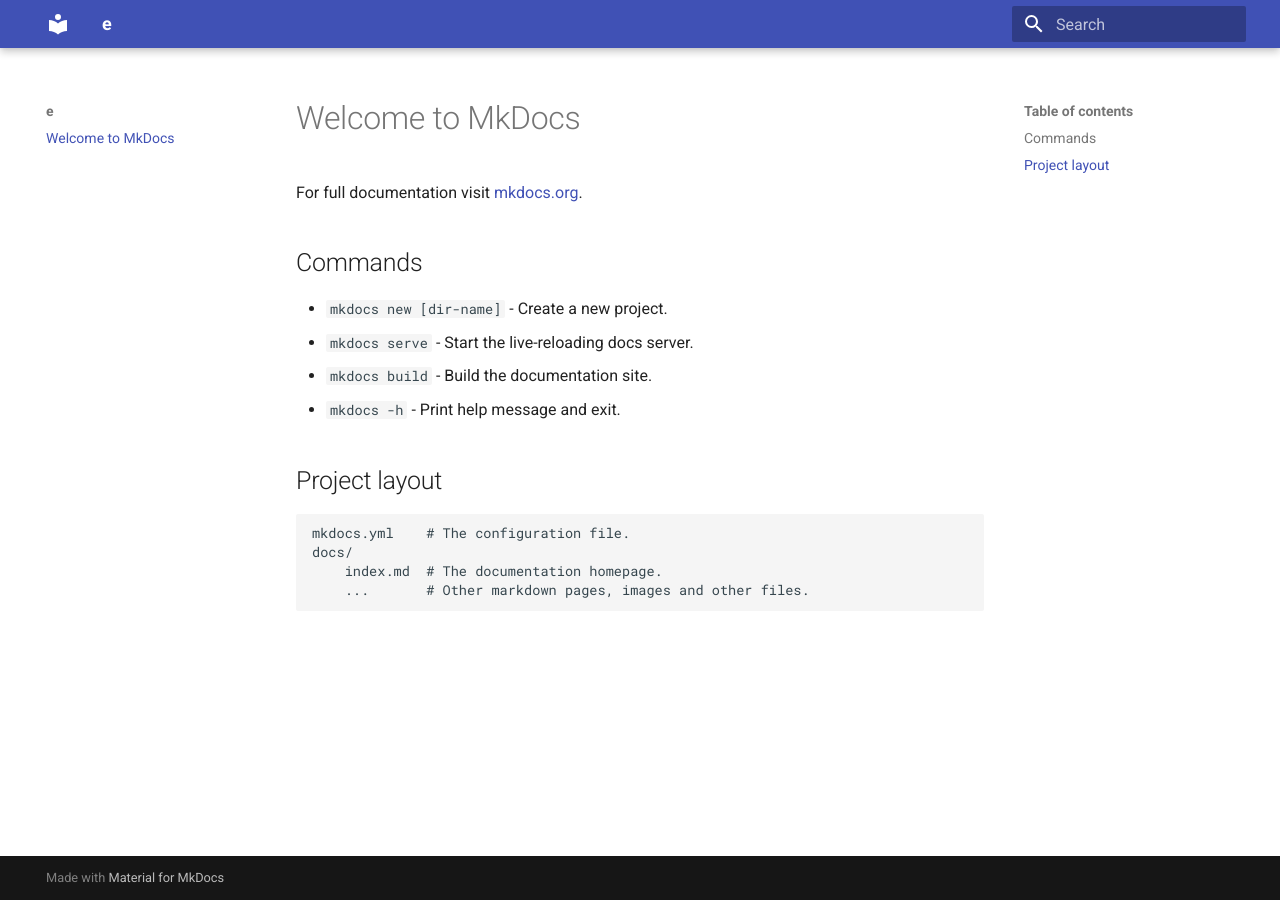
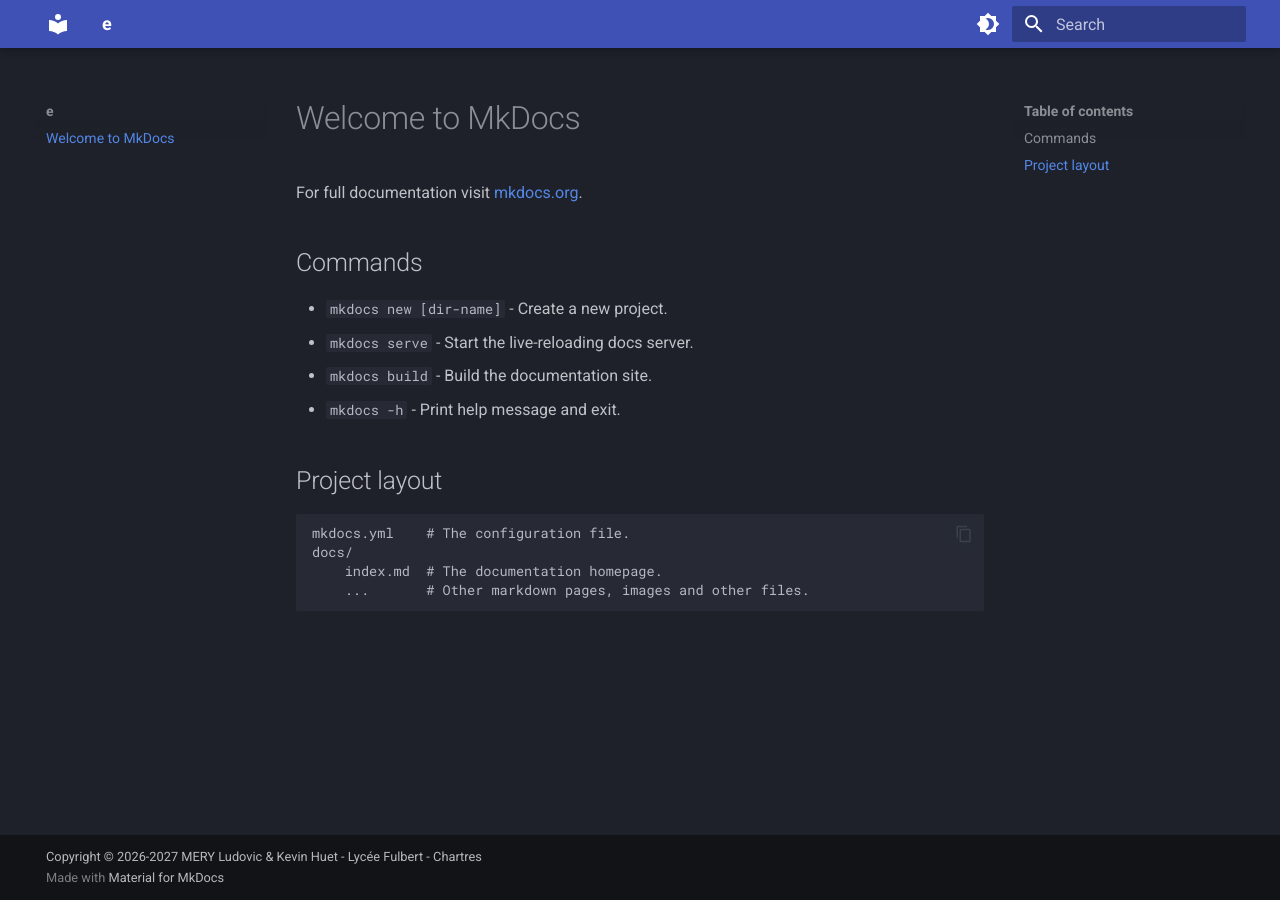
Before and after one commit to lucas-henichard/doctest.github.io, an MkDocs documentation site: the page built from docs/index.md, in a window 1280 px wide. Built offline with MkDocs 1.6.1 and Material for MkDocs 9.7.7, drawn with Linux system fonts in a browser that asks for light colours.

Commit message:
copied a theme from Mr. mery

```diff
--- a/mkdocs.yml
+++ b/mkdocs.yml
@@ -2,3 +2,46 @@
 
 theme:
   name: material
+  palette:
+    - scheme: slate
+      primary: 'indigo'
+      accent: 'indigo'
+      toggle:
+        icon: 'material/brightness-4'
+        name: 'Switch to light mode'
+    - scheme: default
+      primary: 'indigo'
+      accent: 'indigo'
+      toggle:
+        icon: 'material/brightness-7'
+        name: 'Switch to dark mode'
+  features:
+     - content.code.copy
+  #  - navigation.tabs
+  #  - navigation.top
+copyright: Copyright &copy; 2026-2027 MERY Ludovic & Kevin Huet - Lycée Fulbert - Chartres
+
+markdown_extensions:
+  - attr_list
+  - md_in_html
+  - admonition
+  - pymdownx.inlinehilite
+  - pymdownx.snippets
+  - pymdownx.details
+  - pymdownx.superfences:
+      custom_fences:
+        - name: mermaid
+          class: mermaid
+          format: !!python/name:pymdownx.superfences.fence_code_format
+  - pymdownx.highlight:
+      anchor_linenums: true
+      line_spans: __span
+      pygments_lang_class: true
+  - pymdownx.tabbed:
+      alternate_style: true
+
+plugins:
+  - search:
+      lang: fr
+  - mermaid2
+  - mkdocs_quiz
```
